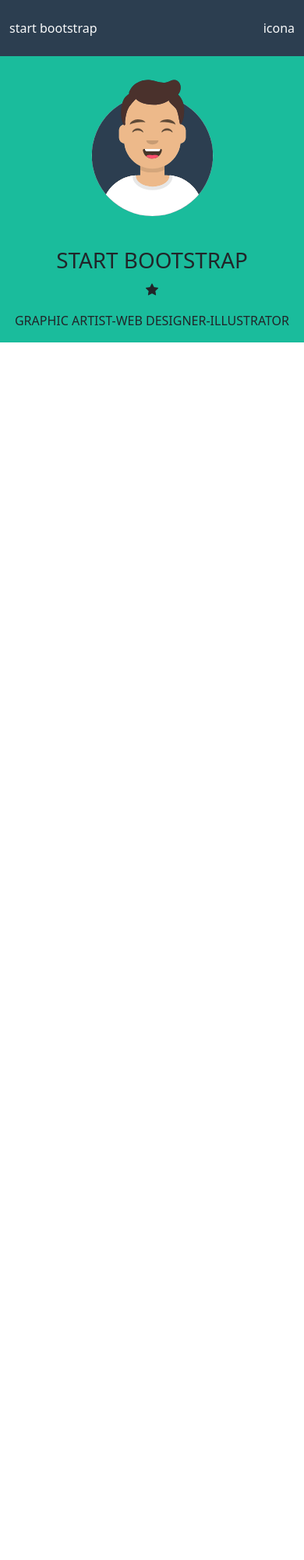
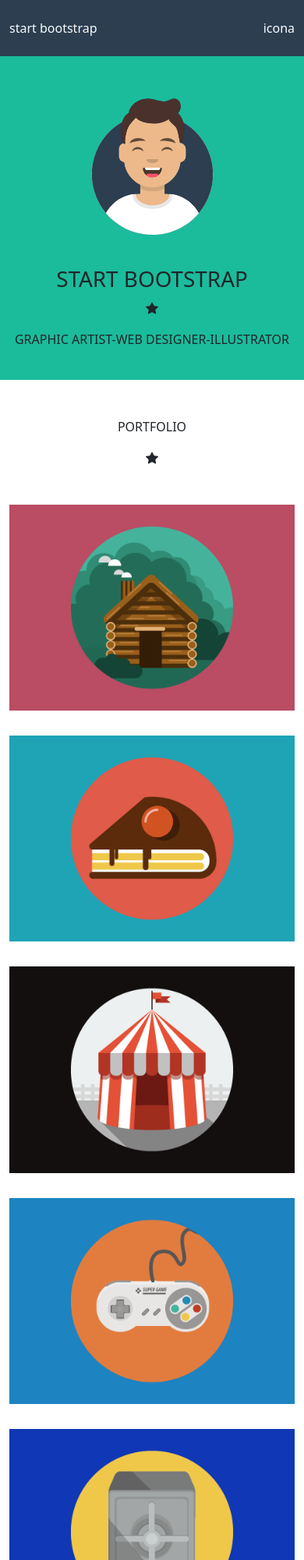
Before and after one commit to Luz42/html-css-bootstrap-freelancer, a plain HTML site: page index.html in a window 390 px wide. Shown: the top 2000 px of the page at 78% size. Before the commit the page ends 844 px from the top, so only its background shows below. Drawn offline with nearby package versions, Linux system fonts and the light colour scheme.

Commit message:
PORTFOLIO base responsive

```diff
--- a/index.html
+++ b/index.html
@@ -23,7 +23,7 @@
                 </div>
             </div>
         </nav>
-        <div class="container-sm">
+        <div class="container-sm py-4">
             <div class="row d-flex justify-content-center">
                 <!-- image -->
                 <figure class="col-6 col-md-4 py-4">
@@ -45,10 +45,47 @@
     <main>
         <!-- PORTFOLIO -->
         <section id="portfolio">
+            <div class="container-lg py-4">
+                <div class="row d-flex">
+                    <div class="col-12 text-center py-4">
+                        <p>PORTFOLIO</p>
+                        <p><i class="bi bi-star-fill"></i></p>
+                    </div>
+                </div>
+                <div class="row d-flex justify-content-center">
+                    <figure class="col-12 col-md-6 col-xxl-4 py-2">
+                        <img class="img-fluid" src="img/cabin.png" alt="">
+                    </figure>
+                    <figure class="col-12 col-md-6 col-xxl-4 py-2">
+                        <img class="img-fluid" src="img/cake.png" alt="">
+                    </figure>
+                    <figure class="col-12 col-md-6 col-xxl-4 py-2">
+                        <img class="img-fluid" src="img/circus.png" alt="">
+                    </figure>
+                    <figure class="col-12 col-md-6 col-xxl-4 py-2">
+                        <img class="img-fluid" src="img/game.png" alt="">
+                    </figure>
+                    <figure class="col-12 col-md-6 col-xxl-4 py-2">
+                        <img class="img-fluid" src="img/safe.png" alt="">
+                    </figure>
+                    <figure class="col-12 col-md-6 col-xxl-4 py-2">
+                        <img class="img-fluid" src="img/submarine.png" alt="">
+                    </figure>
+                </div>
+            </div>
         </section>
         <!-- end PORTFOLIO -->
         <!-- ABOUT-ME -->
-        <section id="about-me"></section>
+        <section id="about-me">
+            <div class="container-lg py-4">
+                <div class="row d-flex">
+                    <div class="col-12 text-center py-4">
+                        <p>PORTFOLIO</p>
+                        <p><i class="bi bi-star-fill"></i></p>
+                    </div>
+                </div>
+            </div>
+        </section>
         <!-- end ABOUT-ME -->
         <!-- CONTACT-ME -->
         <section id="contact-me"></section>
```
